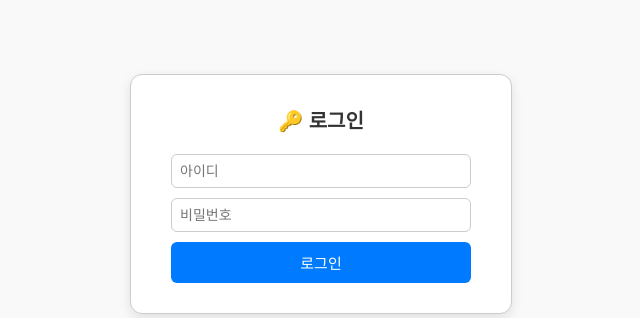
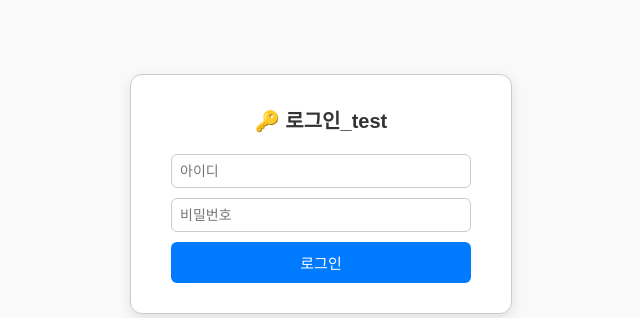
Before and after one commit to chan2slo/homeweb, a Flask app: page / in a window 1280 px wide. Shown: the part 206-524 px from the top of the page, without its empty margins (319-959 px from the left). Run offline with Flask 3, Linux system fonts and the light colour scheme.

```diff
--- a/templates/login.html
+++ b/templates/login.html
@@ -7,7 +7,7 @@
 </head>
 <body>
     <div class="container">
-        <h2>🔑 로그인</h2>
+        <h2>🔑 로그인_test</h2>
         <form method="post">
             <input type="text" name="username" placeholder="아이디">
             <input type="password" name="password" placeholder="비밀번호">
```
